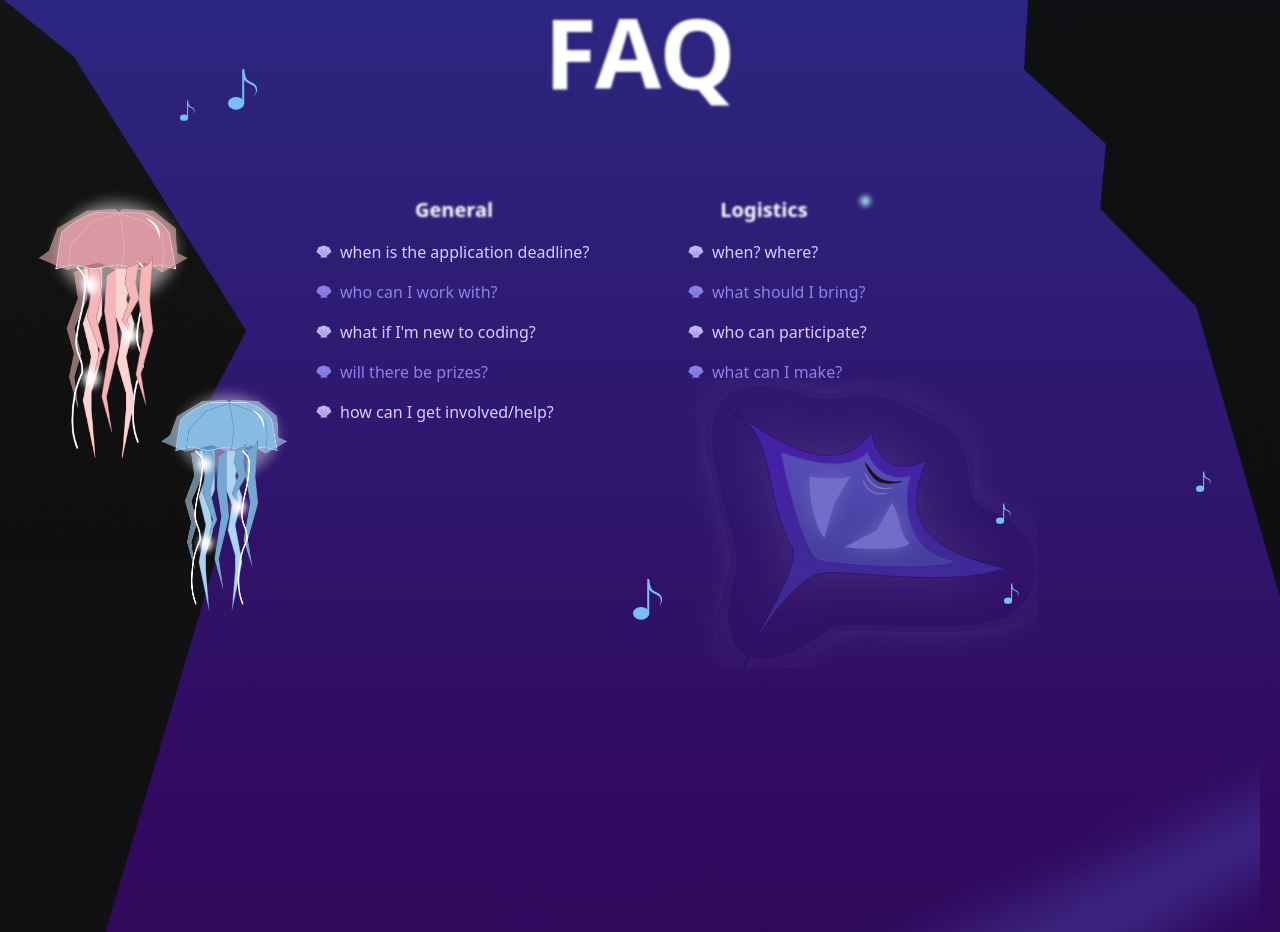
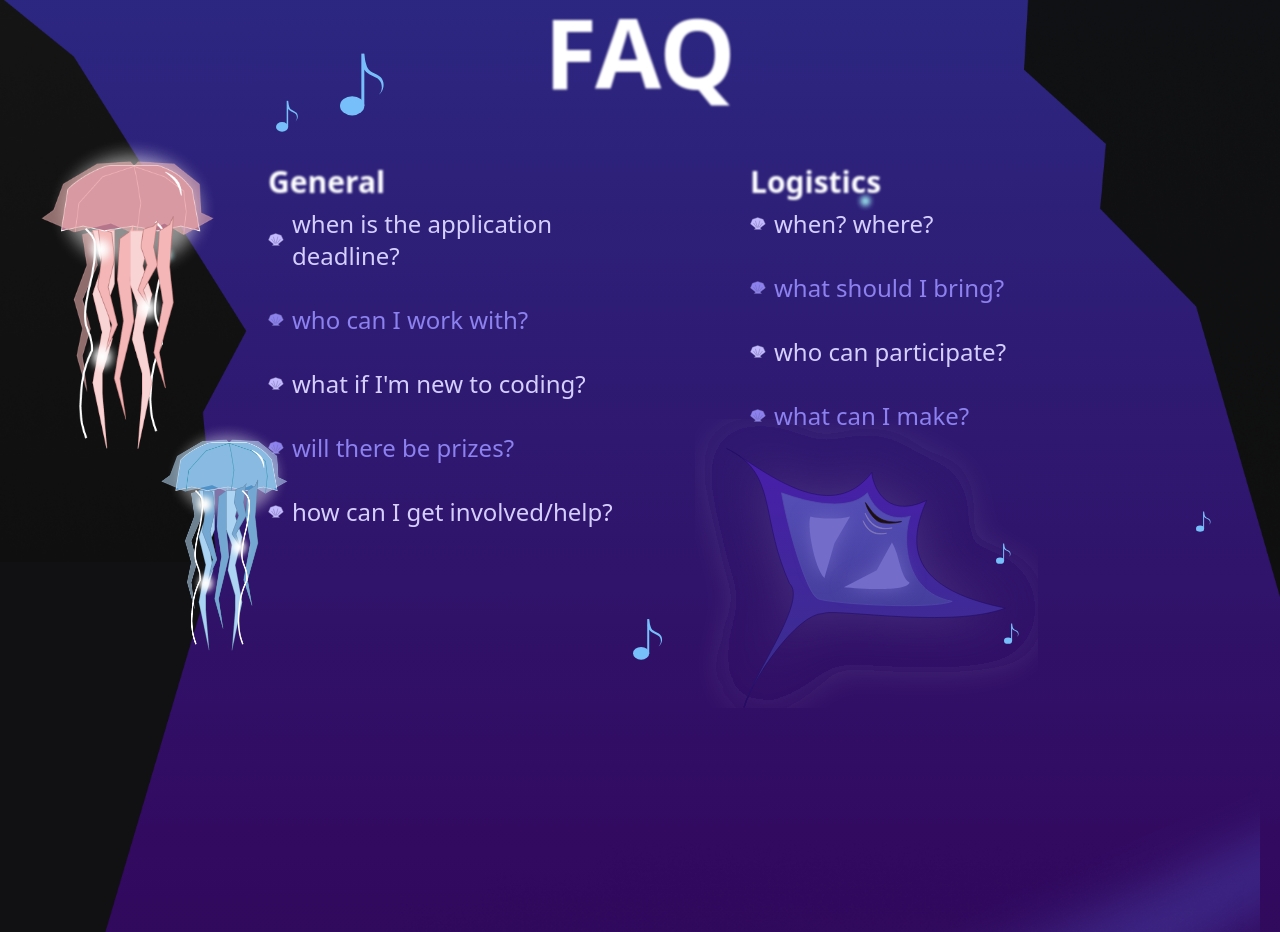
Before and after one commit to hack-duke/2025.hackduke.org, a React (Create React App) app: page / in a window 1280 px wide. Shown: the part 3280-4212 px from the top of the page. Built offline with nearby package versions, Linux system fonts and the light colour scheme.

Commit message:
FAQ page fixes

```diff
--- /dev/null
+++ b/src/components/accordion.css
@@ -0,0 +1,10 @@
+.content {
+    max-height: 0;
+    overflow: hidden;
+    transition: max-height 0.3s ease-out;
+}
+
+.content.open {
+    max-height: 8vh;
+    /* Adjust this value based on your content */
+}
--- /dev/null
+++ b/src/components/accordion.js
@@ -0,0 +1,49 @@
+import { useState } from 'react'
+import './accordion.css' // Import the CSS file for animations
+
+const Accordion = ({ items }) => {
+  const [openIndex, setOpenIndex] = useState(null)
+
+  const handleItemClick = index => {
+    setOpenIndex(openIndex === index ? null : index)
+  }
+
+  return (
+    <ul className='accordion flex align-center flex-col space-y-6'>
+      {items.map((item, index) => (
+        <AccordionItem
+          key={index}
+          title={item.title}
+          content={item.content}
+          isOpen={openIndex === index}
+          onClick={() => handleItemClick(index)}
+          index={index}
+        />
+      ))}
+    </ul>
+  )
+}
+
+const AccordionItem = ({ title, content, isOpen, onClick, index }) => {
+  return (
+    <li>
+      <div
+        className={`cursor-pointer custom-shell-bullet${
+          index % 2 === 0 ? '' : '-alt'
+        }`}
+        onClick={onClick}
+      >
+        <p className='text-2xl'>{title}</p>
+      </div>
+      <div
+        className={`text-xl opacity-75 ml-[3.2rem] content ${
+          isOpen ? 'open' : ''
+        }`}
+      >
+        {content}
+      </div>
+    </li>
+  )
+}
+
+export default Accordion
--- a/src/components/faq.js
+++ b/src/components/faq.js
@@ -1,21 +1,35 @@
 import { GENERAL_QUESTIONS, LOGISTICS_QUESTIONS } from '../consts'
+import Accordion from './accordion'
 
 export const FAQ = () => {
   return (
-    <div className='h-[85vh] w-full text-white h-64 relative'>
+    <div className='h-[90vh] w-full text-white h-64 relative'>
       <h1 className='text-8xl font-bold blur-[0.05rem] text-center w-full'>
         FAQ
       </h1>
       {/* This container hosts the jellyfish images */}
       <JellyFish />
-      <div className='absolute grid grid-cols-[60%,40%] mx-auto left-[20%] top-32 z-10 w-[50%] h-[26rem]'>
-        <div className='pt-16'>
+      <div className='absolute flex flex-row space-x-20 mx-auto left-[20%] top-32 z-10 w-[70%]'>
+        <div className='pt-8 flex align-center flex-col mr-4'>
           <ListTitle title='General' />
-          <AlternatingList items={GENERAL_QUESTIONS} />
+          <Accordion
+            items={GENERAL_QUESTIONS.map(question => ({
+              title: question,
+              content:
+                'Lorem ipsum dolor sit amet, consectetur adipiscing elit.'
+            }))}
+          />
         </div>
-        <div className='pt-16 flex align-center flex-col'>
+
+        <div className='pt-8 flex align-center flex-col'>
           <ListTitle title='Logistics' />
-          <AlternatingList items={LOGISTICS_QUESTIONS} />
+          <Accordion
+            items={LOGISTICS_QUESTIONS.map(question => ({
+              title: question,
+              content:
+                'Lorem ipsum dolor sit amet, consectetur adipiscing elit.'
+            }))}
+          />
         </div>
       </div>
 
@@ -29,21 +43,9 @@ export const FAQ = () => {
   )
 }
 
-export const AlternatingList = ({ items }) => {
-  return (
-    <ul className='pl-12 space-y-4'>
-      {items.map((item, index) => (
-        <li className={`custom-shell-bullet${index % 2 === 0 ? '' : '-alt'}`}>
-          {item}
-        </li>
-      ))}
-    </ul>
-  )
-}
-
 export const ListTitle = ({ title }) => {
   return (
-    <h2 className='text-center mb-4 text-[#D4CDF4] text-xl font-bold blur-[0.05rem] brightness-125'>
+    <h2 className='left-[40%] mb-2 text-[#D4CDF4] text-3xl font-bold blur-[0.05rem] brightness-125'>
       {title}
     </h2>
   )
@@ -54,7 +56,7 @@ export const JellyFish = () => (
     <img
       src='/images/PinkJelly.png'
       alt='Pink Jellyfish'
-      className='absolute z-20 w-52 left-0'
+      className='absolute z-20 w-60 left-0 top-8'
     />
     <img
       src='/images/BlueJelly.png'
@@ -69,12 +71,12 @@ export const MusicNotes = () => (
     <img
       src='/images/MusicNote.svg'
       alt='Music Note'
-      className='w-4 absolute left-40'
+      className='w-6 absolute left-[16rem]'
     />
     <img
       src='/images/MusicNote.svg'
       alt='Music Note'
-      className='w-8 absolute left-52 top-16'
+      className='w-12 absolute left-[20rem] top-12'
     />
 
     <img
```
